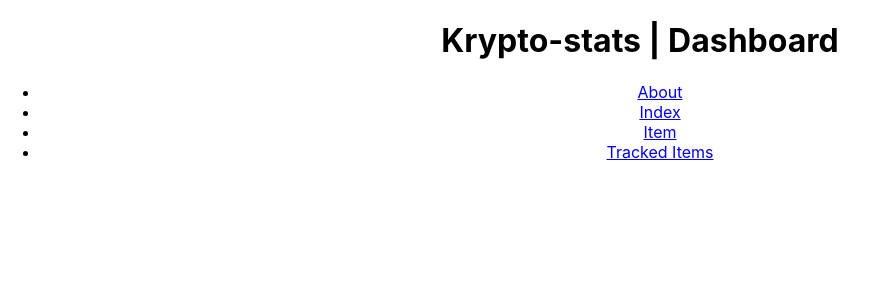
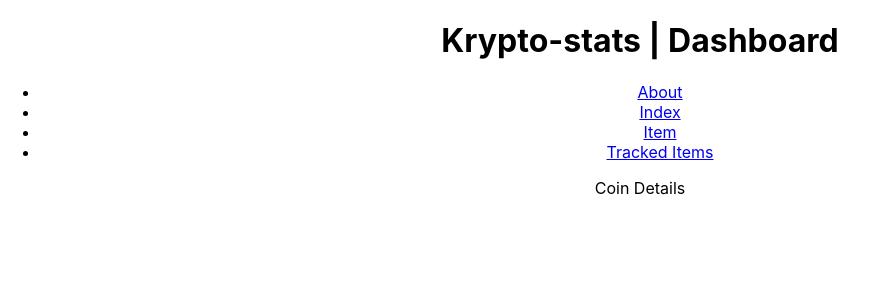
Before and after one commit to CalyCherkaoui/kryptostats-board, a React (Create React App) app: page /coininfo/1 in a window 1280 px wide. Shown: the top 300 px of the page, without its empty margins (0-877 px from the left). Built offline with nearby package versions, Linux system fonts and the light colour scheme.

Commit message:
Add route to coin detail page

```diff
--- a/src/App.js
+++ b/src/App.js
@@ -18,6 +18,7 @@ function App() {
           <Route exact path="/about" component={AboutPage} />
           <Route exact path="/item" component={CoinDetailPage} />
           <Route exact path="/tracked" component={TrackedCoinsPage} />
+          <Route path="/coininfo/:id" component={CoinDetailPage} />
         </BrowserRouter>
       </TrackedCoinsListContextProvider>
     </div>
```
